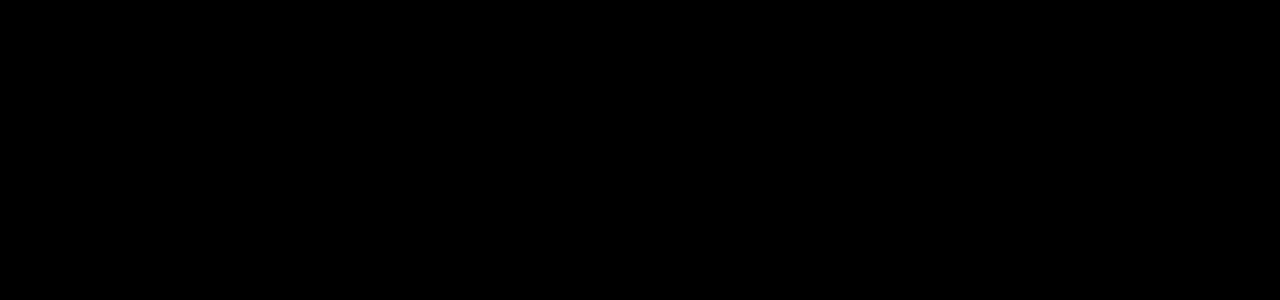
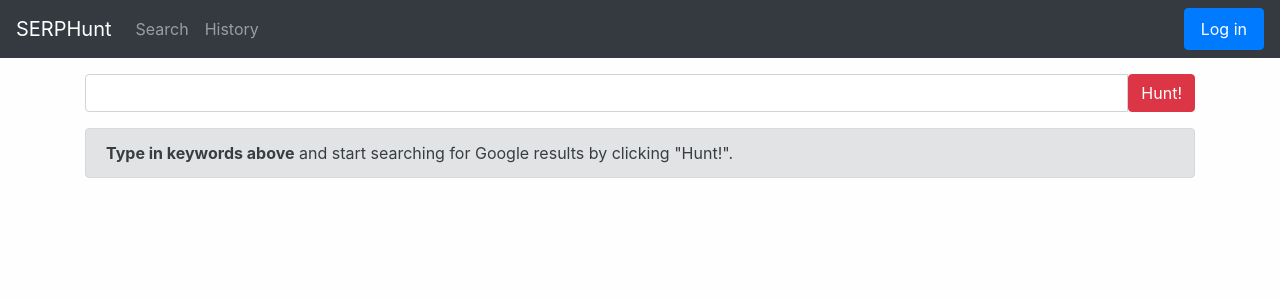
Before and after one commit to przytular/serphunt, a Django app: page / in a window 1280 px wide. Before the commit the part shown is empty. Shown: the top 300 px of the page. Run offline with Django 3.2, Linux system fonts and the light colour scheme; style sheets or scripts are compiled from the project's sources.

Commit message:
add basic templates

```diff
--- a/_core/urls.py
+++ b/_core/urls.py
@@ -20,6 +20,7 @@
 
 urlpatterns = [
 	path('', TemplateView.as_view(template_name='index.html'), name='home'),
+	path('history/', TemplateView.as_view(template_name='history.html'), name='history'),
 
     path('admin/', admin.site.urls),
 ]
--- a/static/scss/imports/_serp.scss
+++ b/static/scss/imports/_serp.scss
@@ -1,3 +1,3 @@
 body {
-	background: black;
+	background: #fefefe;
 }
--- /dev/null
+++ b/templates/base.html
@@ -0,0 +1,14 @@
+{% load static %}
+<!DOCTYPE html>
+<html>
+<head>
+	<title>SERPHunt</title>
+</head>
+<body>
+	{% include 'header.html' %}
+
+	{% block content %}{% endblock content %}
+
+	<script type="text/javascript" src="{% static 'main.js' %}"></script>
+</body>
+</html>
--- /dev/null
+++ b/templates/header.html
@@ -0,0 +1,20 @@
+<nav class="navbar navbar-expand-lg navbar-dark bg-dark">
+  <a class="navbar-brand" href="#">SERPHunt</a>
+  <button class="navbar-toggler" type="button" data-toggle="collapse" data-target="#navbarColor02" aria-controls="navbarColor02" aria-expanded="false" aria-label="Toggle navigation">
+    <span class="navbar-toggler-icon"></span>
+  </button>
+
+  <div class="collapse navbar-collapse" id="navbarColor02">
+    <ul class="navbar-nav mr-auto">
+      <li class="nav-item">
+        <a class="nav-link" href="{% url 'home' %}">Search</a>
+      </li>
+      <li class="nav-item">
+        <a class="nav-link" href="{% url 'history' %}">History</a>
+      </li>
+    </ul>
+    <div class="my-2 my-lg-0">
+		<a class="btn btn-primary my-2 my-sm-0 nav-link" href="#">Log in</a>
+    </div>
+  </div>
+</nav>
--- /dev/null
+++ b/templates/history.html
@@ -0,0 +1,4 @@
+{% extends 'base.html' %}
+
+{% block content %}
+{% endblock content %}
--- a/templates/index.html
+++ b/templates/index.html
@@ -1,11 +1,24 @@
-{% load static %}
-<!DOCTYPE html>
-<html>
-<head>
-	<title>SERPHunt</title>
-</head>
-<body>
+{% extends 'base.html' %}
 
-	<script type="text/javascript" src="{% static 'main.js' %}"></script>
-</body>
-</html>
+{% block content %}
+<div class="container mt-3">
+	<div class="row">
+		<div class="col-12">
+			<form method="GET">
+		    <div class="form-group">
+				<div class="input-group">
+					<input type="text" class="my-auto form-control" id="keywords" name="keywords" />
+					<button type="button" class="btn btn-danger">Hunt!</button>
+				</div>
+		    </div>
+		</div>
+	</div>
+	<div class="row">
+		<div id="results" class="col-12">
+			<div class="alert alert-dismissible alert-secondary">
+			  <strong>Type in keywords above</strong> and start searching for Google results by clicking "Hunt!".
+			</div>
+		</div>
+	</div>
+</div>
+{% endblock content %}
```
